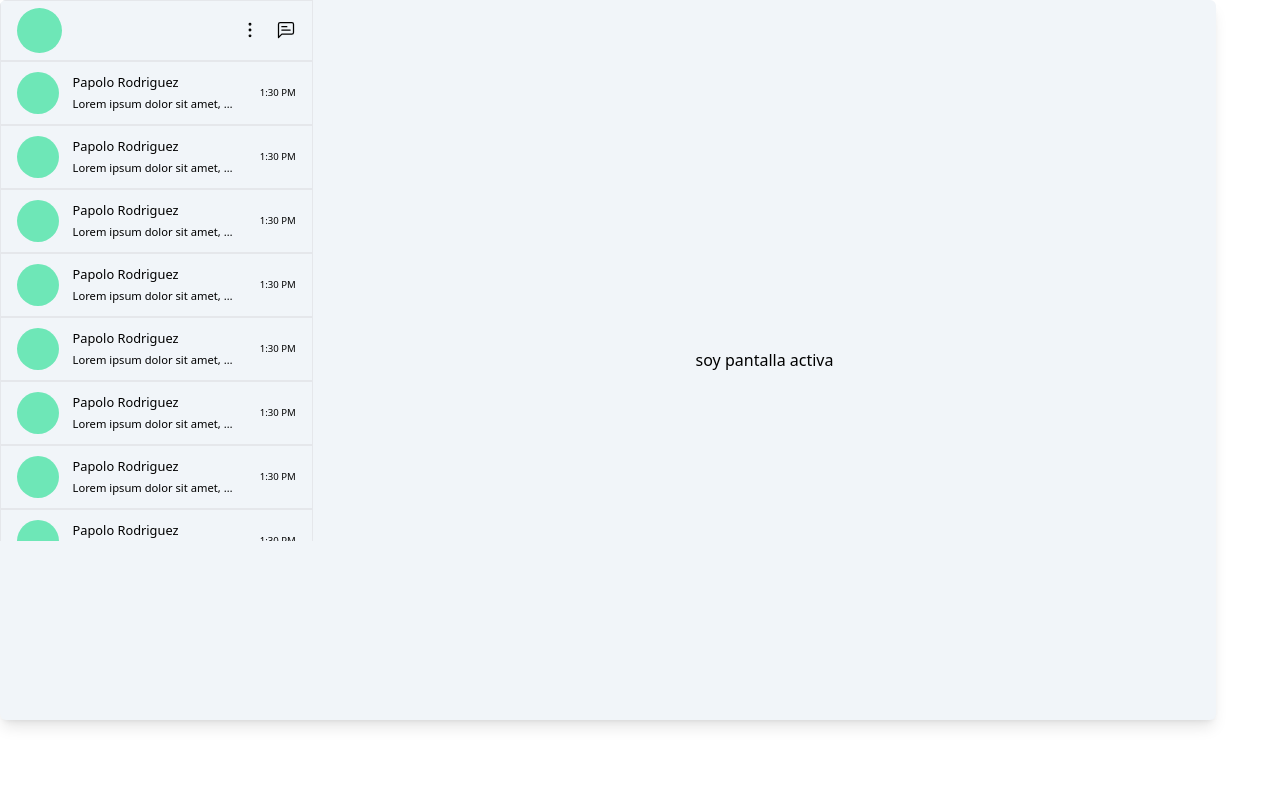
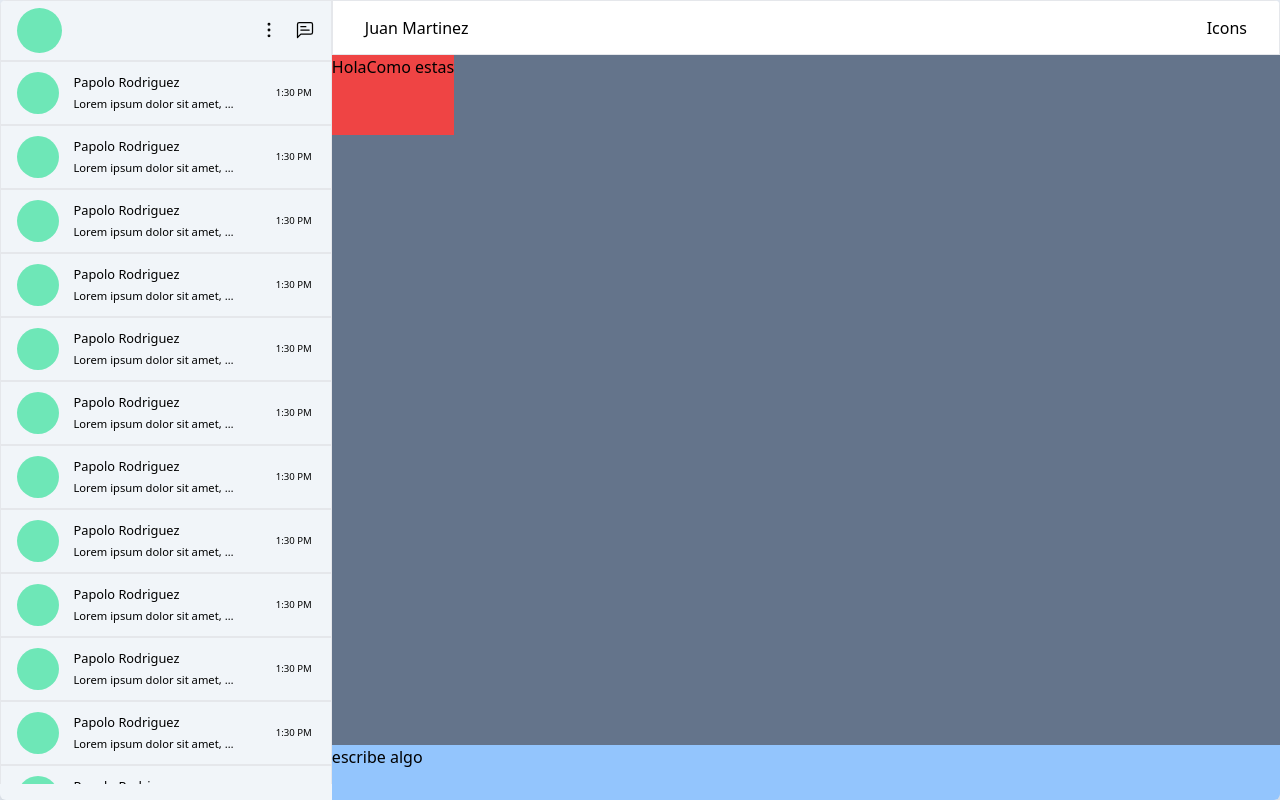
Before and after one commit to GuillermoTD/Keloke-APP, a React (Vite) app: page / in a window 1280 px wide. Both pictures are taken after a click on the element 156 px from the left and 92 px from the top of the page. Built offline with nearby package versions, Linux system fonts and the light colour scheme.

Commit message:
se agrega pantalla para visualizar los chats

```diff
--- a/src/App.tsx
+++ b/src/App.tsx
@@ -1,16 +1,13 @@
 // import MainContainer from './components/MainContainer';
 
 import { useContext } from "react";
+import { RouterProvider } from "react-router-dom";
 
 
 function App() {
-
-
-
   return (
     <>
-      <div className="bg-slate-400 w-full h-[100vh] flex items-center justify-center">
-      </div>
+      <div className="w-full h-full flex items-center justify-center"></div>
     </>
   );
 }
--- a/src/components/SidebarMessage.tsx
+++ b/src/components/ChatItem.tsx
@@ -2,15 +2,14 @@ import { useContext } from "react";
 import {ChatsContext} from "../contexts/ChatsContext"
 
 
-const SidebarMessage = () => {
+const ChatItem = () => {
 
   const {changeScreen,currentChat} = useContext(ChatsContext)
 
-
   return (
-    <div className="h-[4rem] border-[0.12rem] w-full flex items-center px-[1rem] gap-[5%]" onClick={()=>{
+    <div className="h-[4rem] border-[0.12rem] w-full flex items-center px-[1rem] gap-[5%] " onClick={()=>{
       console.log("funcionó")
-      changeScreen("active",{saludo:"test1"})
+      changeScreen("ChatItem",{saludo:"test1"})
     }}>
       <div className="w-[2.6rem] h-[2.6rem] bg-emerald-300 rounded-full text-[3px]"></div>
 
@@ -29,4 +28,4 @@ const SidebarMessage = () => {
   );
 };
 
-export default SidebarMessage;
+export default ChatItem;
--- /dev/null
+++ b/src/components/Chatbox/ChatBox.jsx
@@ -0,0 +1,27 @@
+import React from 'react'
+import "./Chatbox.css"
+
+
+const ChatBox = () => {
+  return (
+    <div className="w-full h-full flex flex-col items-center ">
+        {/* Header */}
+        <div className=" h-[4rem] w-full border-[0.118rem] bg-white flex items-center justify-between px-[2rem]">
+            <p>Juan Martinez</p>
+            <div>Icons</div>
+        </div>
+
+        {/* Chats */}
+        <div className="w-full h-full bg-slate-500 flex">
+            <div className="Person1 ">Hola</div>
+            <div className="Person2">Como estas</div>
+        </div>
+        {/* Input */}
+        <div className="h-[4rem] w-full bg-blue-300">
+            escribe algo
+        </div>
+    </div>
+  )
+}
+
+export default ChatBox
--- /dev/null
+++ b/src/components/Chatbox/Chatbox.css
@@ -0,0 +1,11 @@
+@import 'tailwindcss/base';
+@import 'tailwindcss/components';
+@import 'tailwindcss/utilities';
+
+
+
+.Person1, .Person2{
+    @apply bg-red-500;
+    min-height: 2rem;
+    max-height: 5rem;
+}
--- a/src/components/MainContainer.jsx
+++ b/src/components/MainContainer.jsx
@@ -7,7 +7,7 @@ import Providers from '../config/Providers';
 
 const MainContainer = () => {
   return (
-    <div className="bg-slate-100 w-[95%] h-[90%] shadow-lg rounded-md flex overflow-hidden">
+    <div className="bg-slate-100 w-full h-[100vh] shadow-lg rounded-md flex overflow-hidden">
       <Providers>
         <Sidebar />
         <RightSide/>
--- a/src/components/RightSide.jsx
+++ b/src/components/RightSide.jsx
@@ -10,16 +10,17 @@ import { useContext, useEffect, useState } from "react";
 
 import { ChatsContext } from "../contexts/ChatsContext";
 import ChatBoxEmpty from "../screens/ChatBoxEmpty";
+import ChatBox from "./Chatbox/ChatBox";
 
 const RightSide = () => {
   const { activeScreen } = useContext(ChatsContext);
 
   useEffect(() => {}, [activeScreen]);
 
-  if (activeScreen == "active") {
+  if (activeScreen == "ChatItem") {
     return (
-      <div className="p-[1rem] w-full h-[90vh] flex flex-col items-center justify-center gap-[2rem]">
-        soy pantalla activa
+      <div className=" w-full h-full flex flex-col gap-[2rem]">
+       <ChatBox/>
       </div>
     );
   }
--- a/src/components/Sidebar.tsx
+++ b/src/components/Sidebar.tsx
@@ -1,5 +1,5 @@
 import HeaderSidebar from './HeaderSidebar';
-import SidebarMessage from './SidebarMessage';
+import ChatItem from './ChatItem';
 import {ChatsContext} from "../contexts/ChatsContext"
 import { useContext } from 'react';
 
@@ -13,18 +13,25 @@ const Sidebar = () => {
 
 
   return (
-    <div className="w-[35%] h-full">
+    <div className="w-[35%] h-[98vh] overflow-scroll overflow-x-hidden">
       <HeaderSidebar />
       <div className="SidebarScroll ">
-        <SidebarMessage />
-        <SidebarMessage />
-        <SidebarMessage />
-        <SidebarMessage />
-        <SidebarMessage />
-        <SidebarMessage />
-        <SidebarMessage />
-        <SidebarMessage />
-        <SidebarMessage />
+        <ChatItem />
+        <ChatItem />
+        <ChatItem />
+        <ChatItem />
+        <ChatItem />
+        <ChatItem />
+        <ChatItem />
+        <ChatItem />
+        <ChatItem />
+        <ChatItem />
+        <ChatItem />
+        <ChatItem />
+        <ChatItem />
+        <ChatItem />
+        <ChatItem />
+
       </div>
     </div>
   );
--- a/src/index.css
+++ b/src/index.css
@@ -3,10 +3,11 @@
 @import 'tailwindcss/utilities';
 
 
-
+body{
+  @apply bg-slate-200 w-full h-[100vh];
+}
 
 .SidebarScroll {
   @apply w-full overflow-auto;
-  height: 480px;
   overflow: auto;
 }
--- a/src/screens/ChatBoxEmpty.jsx
+++ b/src/screens/ChatBoxEmpty.jsx
@@ -4,7 +4,7 @@ import { Outlet } from "react-router-dom"
 
 const ChatBoxEmpty = () => {
   return (
-    <div className=" w-full h-full">
+    <div className="w-full h-full">
         <div className="w-full h-full flex flex-col items-center justify-center gap-[2rem]">
             {/* Main Image when there is no image open */}
             <img src={MainImage} alt="MainImage" className="w-[40%] h-[40%]"/>
```
